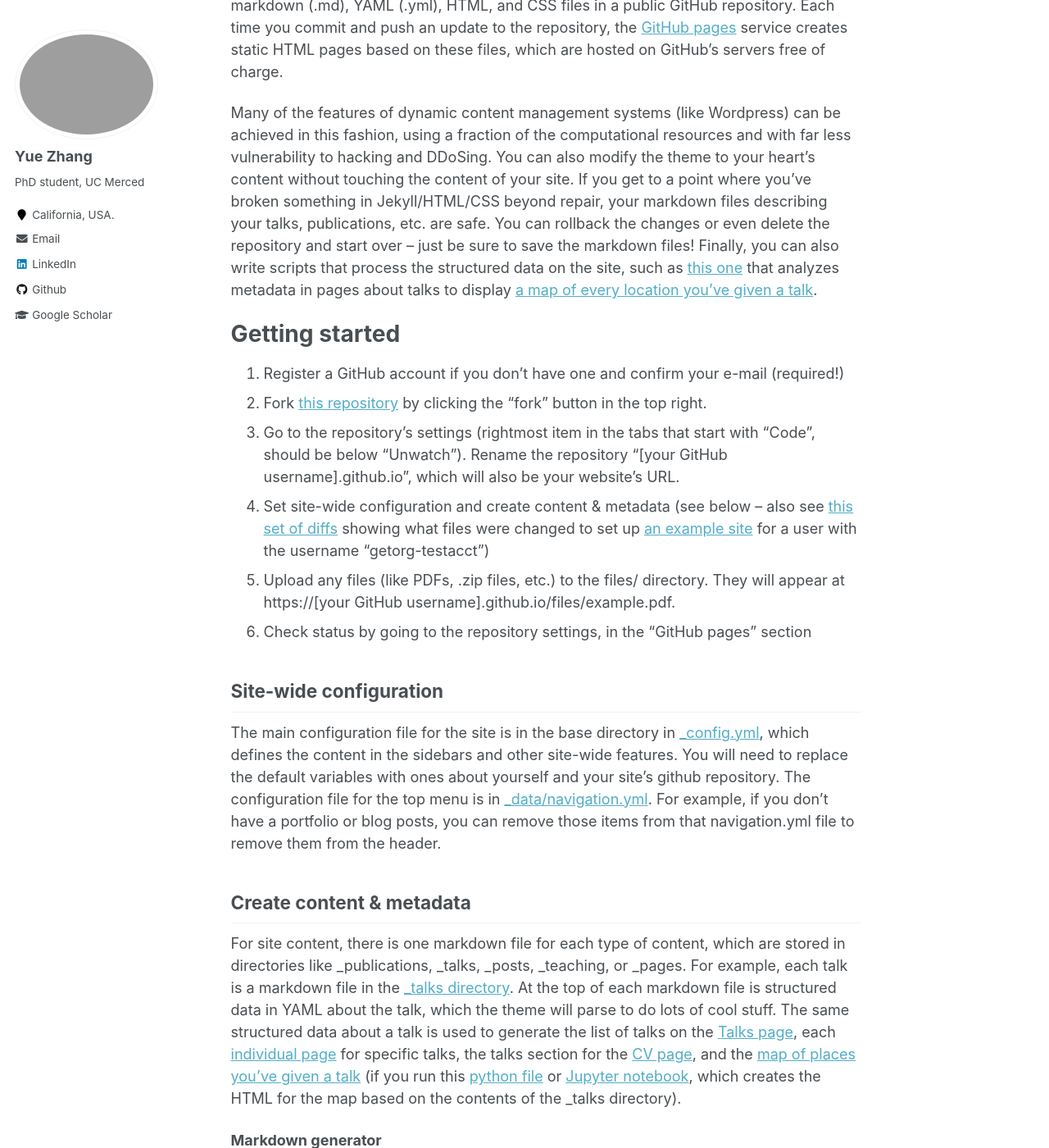
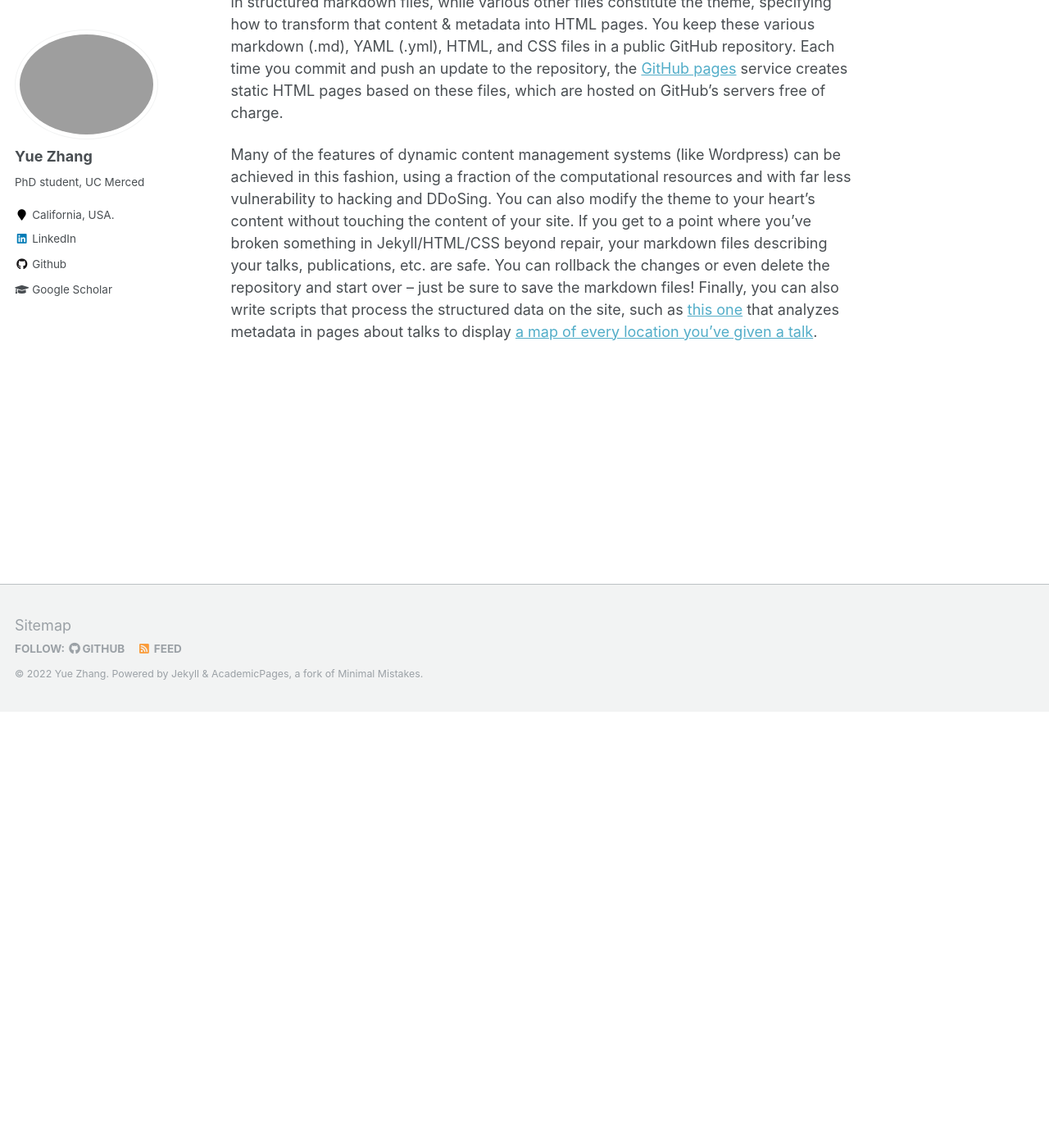
Before and after one commit to YZthu/YZthu, a Jekyll site: the page built from _pages/about.md, in a window 1280 px wide and 1400 px high, scrolled down 532 px. Shown: the whole window at 82% size. Built offline with Jekyll 4.4.1, drawn with Linux system fonts in a browser that asks for light colours; a file with an impossible date is left out; some of the changed text lies outside the part shown.

```diff
--- a/_config.yml
+++ b/_config.yml
@@ -87,7 +87,7 @@
   employer         :
   pubmed           :
   googlescholar    : "https://scholar.google.com/citations?user=qGXqNDAAAAAJ&hl=zh-CN"
-  email            : yzhang58@ucmerced.edu
+  email            : #yzhang58@ucmerced.edu
   researchgate     :
   uri              :
   bitbucket        :
--- a/_pages/about.md
+++ b/_pages/about.md
@@ -12,41 +12,10 @@
 
 In life, I am a big fan of hiking and camping, if you plan to visit Yosemite national park, fell free to contact me. I am also play basketabll and skateboarding.
 
+yzhang58 AT ucmerced dot edu
+
 A data-driven personal website
 ======
 Like many other Jekyll-based GitHub Pages templates, academicpages makes you separate the website's content from its form. The content & metadata of your website are in structured markdown files, while various other files constitute the theme, specifying how to transform that content & metadata into HTML pages. You keep these various markdown (.md), YAML (.yml), HTML, and CSS files in a public GitHub repository. Each time you commit and push an update to the repository, the [GitHub pages](https://pages.github.com/) service creates static HTML pages based on these files, which are hosted on GitHub's servers free of charge.
 
 Many of the features of dynamic content management systems (like Wordpress) can be achieved in this fashion, using a fraction of the computational resources and with far less vulnerability to hacking and DDoSing. You can also modify the theme to your heart's content without touching the content of your site. If you get to a point where you've broken something in Jekyll/HTML/CSS beyond repair, your markdown files describing your talks, publications, etc. are safe. You can rollback the changes or even delete the repository and start over -- just be sure to save the markdown files! Finally, you can also write scripts that process the structured data on the site, such as [this one](https://github.com/academicpages/academicpages.github.io/blob/master/talkmap.ipynb) that analyzes metadata in pages about talks to display [a map of every location you've given a talk](https://academicpages.github.io/talkmap.html).
-
-Getting started
-======
-1. Register a GitHub account if you don't have one and confirm your e-mail (required!)
-1. Fork [this repository](https://github.com/academicpages/academicpages.github.io) by clicking the "fork" button in the top right.
-1. Go to the repository's settings (rightmost item in the tabs that start with "Code", should be below "Unwatch"). Rename the repository "[your GitHub username].github.io", which will also be your website's URL.
-1. Set site-wide configuration and create content & metadata (see below -- also see [this set of diffs](http://archive.is/3TPas) showing what files were changed to set up [an example site](https://getorg-testacct.github.io) for a user with the username "getorg-testacct")
-1. Upload any files (like PDFs, .zip files, etc.) to the files/ directory. They will appear at https://[your GitHub username].github.io/files/example.pdf.
-1. Check status by going to the repository settings, in the "GitHub pages" section
-
-Site-wide configuration
-------
-The main configuration file for the site is in the base directory in [_config.yml](https://github.com/academicpages/academicpages.github.io/blob/master/_config.yml), which defines the content in the sidebars and other site-wide features. You will need to replace the default variables with ones about yourself and your site's github repository. The configuration file for the top menu is in [_data/navigation.yml](https://github.com/academicpages/academicpages.github.io/blob/master/_data/navigation.yml). For example, if you don't have a portfolio or blog posts, you can remove those items from that navigation.yml file to remove them from the header.
-
-Create content & metadata
-------
-For site content, there is one markdown file for each type of content, which are stored in directories like _publications, _talks, _posts, _teaching, or _pages. For example, each talk is a markdown file in the [_talks directory](https://github.com/academicpages/academicpages.github.io/tree/master/_talks). At the top of each markdown file is structured data in YAML about the talk, which the theme will parse to do lots of cool stuff. The same structured data about a talk is used to generate the list of talks on the [Talks page](https://academicpages.github.io/talks), each [individual page](https://academicpages.github.io/talks/2012-03-01-talk-1) for specific talks, the talks section for the [CV page](https://academicpages.github.io/cv), and the [map of places you've given a talk](https://academicpages.github.io/talkmap.html) (if you run this [python file](https://github.com/academicpages/academicpages.github.io/blob/master/talkmap.py) or [Jupyter notebook](https://github.com/academicpages/academicpages.github.io/blob/master/talkmap.ipynb), which creates the HTML for the map based on the contents of the _talks directory).
-
-**Markdown generator**
-
-I have also created [a set of Jupyter notebooks](https://github.com/academicpages/academicpages.github.io/tree/master/markdown_generator
-) that converts a CSV containing structured data about talks or presentations into individual markdown files that will be properly formatted for the academicpages template. The sample CSVs in that directory are the ones I used to create my own personal website at stuartgeiger.com. My usual workflow is that I keep a spreadsheet of my publications and talks, then run the code in these notebooks to generate the markdown files, then commit and push them to the GitHub repository.
-
-How to edit your site's GitHub repository
-------
-Many people use a git client to create files on their local computer and then push them to GitHub's servers. If you are not familiar with git, you can directly edit these configuration and markdown files directly in the github.com interface. Navigate to a file (like [this one](https://github.com/academicpages/academicpages.github.io/blob/master/_talks/2012-03-01-talk-1.md) and click the pencil icon in the top right of the content preview (to the right of the "Raw | Blame | History" buttons). You can delete a file by clicking the trashcan icon to the right of the pencil icon. You can also create new files or upload files by navigating to a directory and clicking the "Create new file" or "Upload files" buttons.
-
-Example: editing a markdown file for a talk
-![Editing a markdown file for a talk](/images/editing-talk.png)
-
-For more info
-------
-More info about configuring academicpages can be found in [the guide](https://academicpages.github.io/markdown/). The [guides for the Minimal Mistakes theme](https://mmistakes.github.io/minimal-mistakes/docs/configuration/) (which this theme was forked from) might also be helpful.
```
